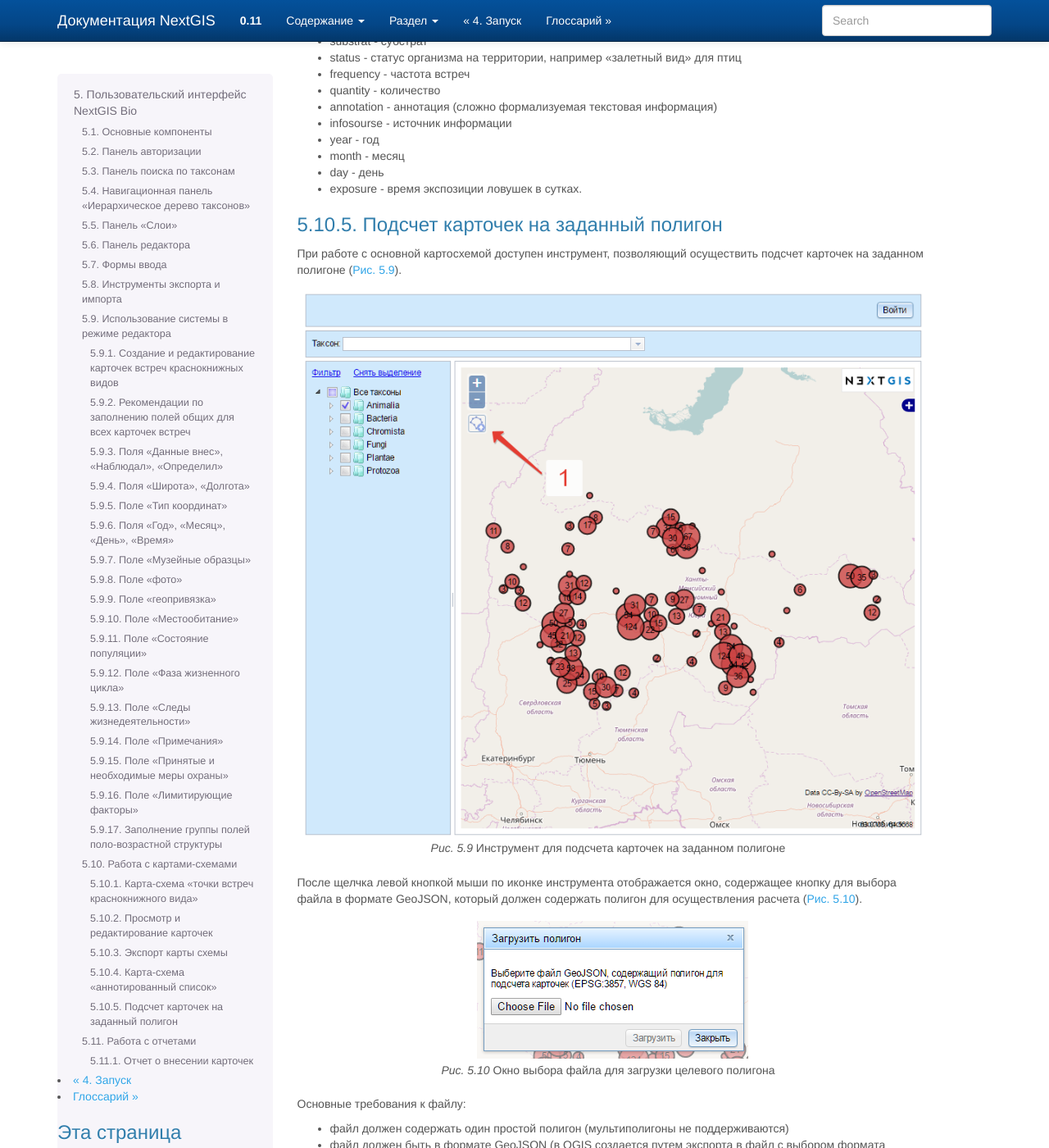
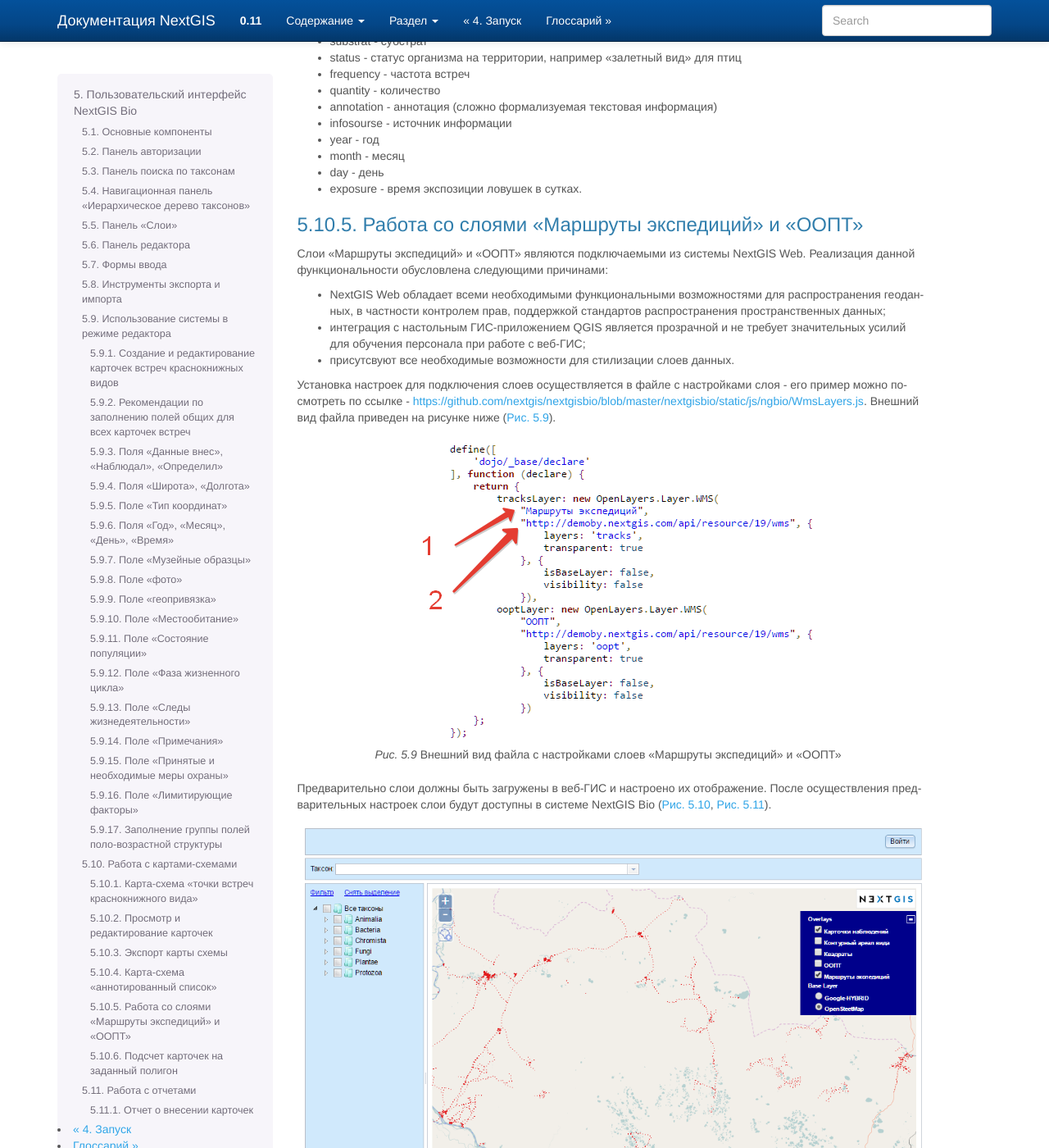
Before and after one commit to isabella232/docs_ngbio, a Sphinx documentation site: the page built from source/ui.rst, in a window 1280 px wide and 1400 px high, scrolled down 12239 px. Shown: the whole window at 82% size. Built offline with Sphinx 7.4.7, drawn with Linux system fonts in a browser that asks for light colours; formulas are drawn with MathJax 3; some of the changed text lies outside the part shown.

Commit message:
added doc about nextgis/nextgisbio#76

```diff
--- a/source/ui.rst
+++ b/source/ui.rst
@@ -545,6 +545,40 @@
 - day - день
 - exposure - время экспозиции ловушек в сутках.
 
+Работа со слоями "Маршруты экспедиций" и "ООПТ"
+~~~~~~~~~~~~~~~~~~~~~~~~~~~~~~~~~~~~~~~~~~~~~~~
+
+Слои "Маршруты экспедиций" и "ООПТ" являются подключаемыми из системы NextGIS Web. Реализация данной функциональности обусловлена следующими причинами:
+
+- NextGIS Web обладает всеми необходимыми функциональными возможностями для распространения геоданных, в частности контролем прав, поддержкой стандартов распространения пространственных данных;
+- интеграция с настольным ГИС-приложением QGIS является прозрачной и не требует значительных усилий для обучения персонала при работе с веб-ГИС;
+- присутсвуют все необходимые возможности для стилизации слоев данных.
+
+Установка настроек для подключения слоев осуществляется в файле с настройками слоя - его пример можно посмотреть по ссылке - https://github.com/nextgis/nextgisbio/blob/master/nextgisbio/static/js/ngbio/WmsLayers.js.
+Внешний вид файла приведен на рисунке ниже (:numref:`wms_layers_001`).
+
+.. figure:: _static/wms_layers/001.png
+   :name: wms_layers_001
+   :align: center
+
+   Внешний вид файла с настройками слоев "Маршруты экспедиций" и "ООПТ"
+
+Предварительно слои должны быть загружены в веб-ГИС и настроено их отображение. После осуществления предварительных настроек
+слои будут доступны в системе NextGIS Bio (:numref:`wms_layers_002`, :numref:`wms_layers_003`).
+
+.. figure:: _static/wms_layers/002.png
+   :name: wms_layers_002
+   :align: center
+
+   Внешний вид страницы с включенным слоем "Маршруты экспедиций"
+
+.. figure:: _static/wms_layers/003.png
+   :name: wms_layers_003
+   :align: center
+
+   Внешний вид страницы с включенным слоем "ООПТ"
+
+
 Подсчет карточек на заданный полигон
 ~~~~~~~~~~~~~~~~~~~~~~~~~~~~~~~~~~~~
 
```
Also changed, not shown: source/_static/wms_layers/001.png (added), source/_static/wms_layers/002.png (added), source/_static/wms_layers/003.png (added).
